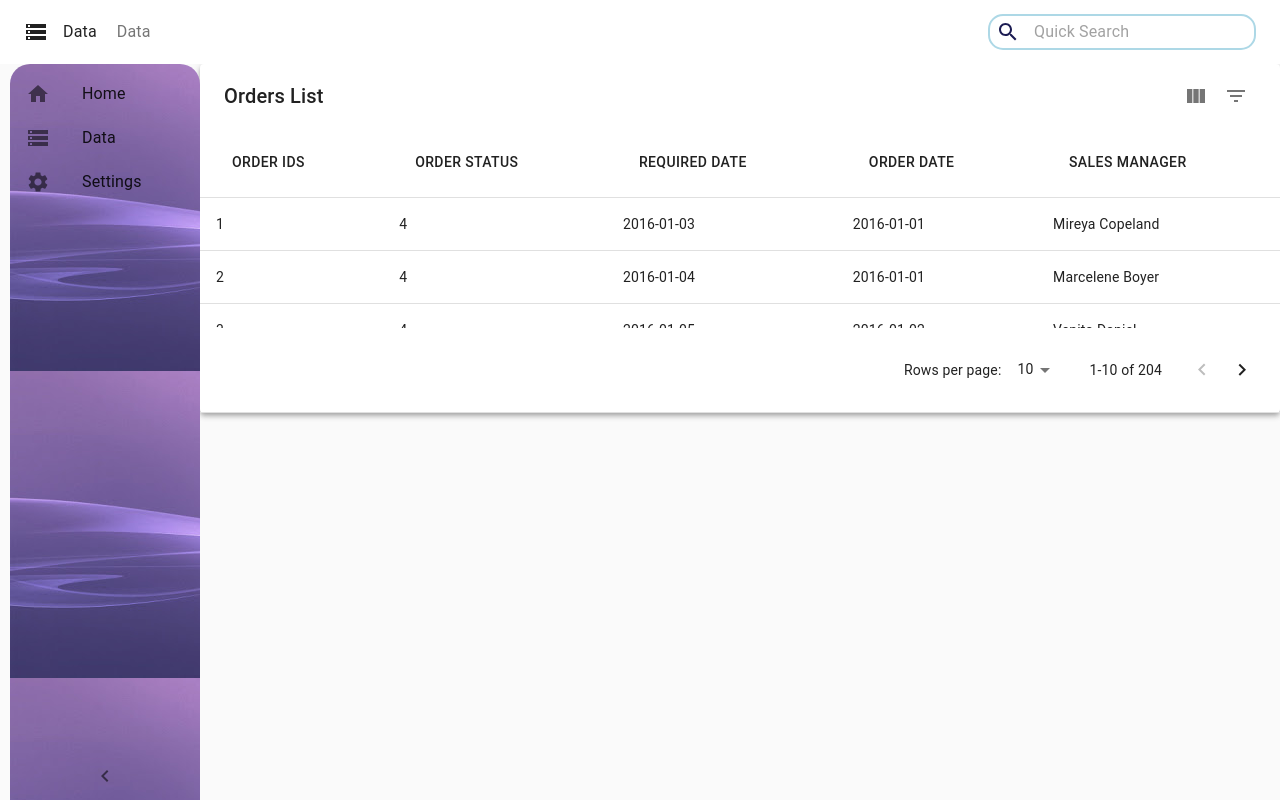
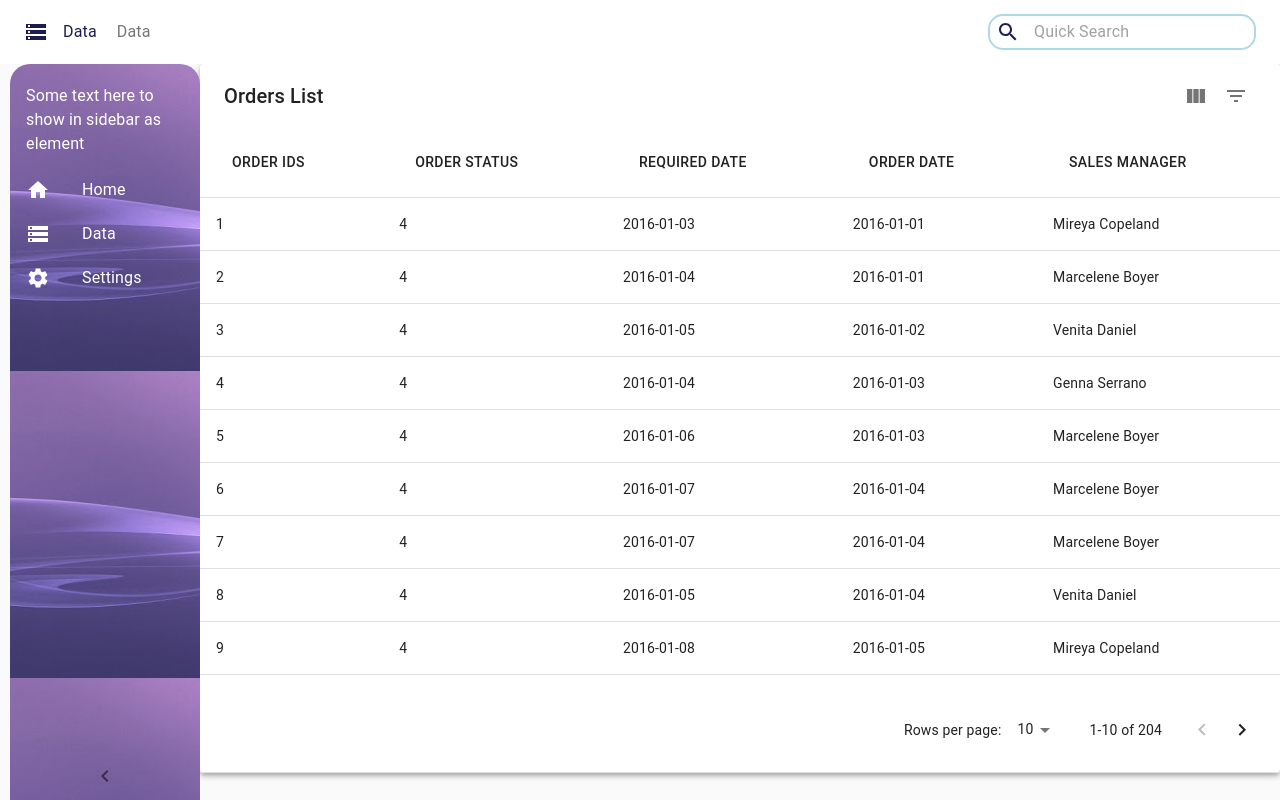
Before and after one commit to AliaksandrKaratchenia/React-App, a React (Create React App) app: page /data in a window 1280 px wide. Built offline with nearby package versions, Linux system fonts and the light colour scheme; data requests are answered from the project's data file.

Commit message:
add order details component and edit drawer

```diff
--- a/src/App.scss
+++ b/src/App.scss
@@ -1,6 +1,9 @@
+@import "../src/styles/styles.scss";
+
 .root {
   display: flex;
-  height: 100vh;
+  height: 100%;
+  color: $main-color;
 
   .content {
     flex-grow: 1;
--- a/src/components/Data/Data.tsx
+++ b/src/components/Data/Data.tsx
@@ -1,24 +1,17 @@
 import React, { useEffect, useState } from "react";
 import { useDispatch, useSelector } from "react-redux";
-import { IOrderItem, ApiStatus, SwipeableDrawerCollapseDirection } from "../../store/models";
+import { IOrderItem, ApiStatus } from "../../store/models";
 import { IState } from "../../store/reducers";
 import { CircularProgress, Typography } from '@material-ui/core';
-import { ColDef, RowData, SelectionChangeParams } from '@material-ui/data-grid';
-import DataGridWrapper from "../DataGrid/DataGridWrapper";
-import { openSwipeableDrawer } from "../../store/actions/swipeableDrawerActions";
 import { loadOrders } from "../../store/actions/orderActions";
-import MUIDataTable, { MUIDataTableColumn, MUIDataTableColumnDef, MUIDataTableOptions } from "mui-datatables";
+import MUIDataTable, { MUIDataTableColumn, MUIDataTableOptions } from "mui-datatables";
+import SwipeableTemporaryDrawer, { SwipeableDrawerCollapseDirection } from "../SwipeableDrawer/SwipeableDrawer";
+import OrderDetails from "./OrderDetails/OrderDetails";
 
-// const columns: ColDef[] = [
-//   { field: 'id', hide: true, headerName: 'Order ids', type: 'number' },
-//   { field: 'order_status', headerName: 'Order status', type: 'number' },
-//   { field: 'order_date', headerName: 'Order date', type: 'date' },
-//   { field: 'shipped_date', hide: true, headerName: 'Shipped date', type: 'date' },
-//   { field: 'sales_manager', headerName: 'Sales manager', type: 'string' },
-//   { field: 'customer_name', hide: true, headerName: 'Customer name', type: 'string' },
-//   { field: 'email', hide: true, headerName: 'Customer Email', type: 'string' },
-//   { field: 'address', hide: true, headerName: 'Customer Address', type: 'string' }
-// ];
+interface ISelectedRow {
+  index: number,
+  dataIndex: number
+}
 
 const columns: MUIDataTableColumn[] = [
   {
@@ -70,6 +63,14 @@ const columns: MUIDataTableColumn[] = [
     }
   }];
 
+
+
+const Data: React.FC = () => {
+  const orders = useSelector<IState, IOrderItem[]>(state => state.orders.orders);
+  const loadingStatus = useSelector<IState, ApiStatus>(state => state.orders.loadingStatus);
+  const dispatch = useDispatch();
+  const [selection, setSelection] = useState<IOrderItem>();
+  const [detailsOpen, setDetailsOpen] = useState(false);
   const options: MUIDataTableOptions = {
     fixedHeader: true,
     filter: true,
@@ -83,44 +84,32 @@ const options: MUIDataTableOptions = {
     selectableRowsOnClick: true,
     selectableRowsHideCheckboxes: true,
     selectToolbarPlacement: 'none',
-  tableBodyMaxHeight: '200px'
+    tableBodyMaxHeight: '70vh',
+    onRowSelectionChange: (currentRowsSelected: ISelectedRow[]) => {
+      const selectedOrder = orders[currentRowsSelected[0].dataIndex];
+      setSelection(selectedOrder);
+      setDetailsOpen(true);
+    }
   };
 
-
-const Data: React.FC = () => {
-  const orders = useSelector<IState, IOrderItem[]>(state => state.orders.orders);
-  const loadingStatus = useSelector<IState, ApiStatus>(state => state.orders.loadingStatus);
-  const dispatch = useDispatch();
+  const handleDetailsClose = () => {
+    setDetailsOpen(false);
+  }
 
   useEffect(() => {
     dispatch(loadOrders());
   }, []);
 
-  // const handleSelectionChange = (param: SelectionChangeParams) => {
-  //   const order = param.rows[0] as IOrderItem;
-  //   if (order) {
-  //     const jsxEl = (
-  //       <div>
-  //         <h1>Any title here</h1>
-  //         <p>{order.customer_name}</p>
-  //         <p>{order.address}</p>
-  //         <p>{order.sales_manager}</p>
-  //       </div>
-  //     );
-  //     dispatch(openSwipeableDrawer({
-  //       collapse_direction: SwipeableDrawerCollapseDirection.RIGHT,
-  //       content: jsxEl
-  //     }));
-  //   }
-  // };
-
   return (
     <div>
       {loadingStatus === ApiStatus.LOADING && <CircularProgress />}
 
-      {loadingStatus === ApiStatus.FAILED && <Typography color="error">Failed to load todos</Typography>}
+      {loadingStatus === ApiStatus.FAILED && <Typography color="error">Failed to load orders</Typography>}
 
       {loadingStatus === ApiStatus.LOADED && <MUIDataTable title={"Orders List"} data={orders} columns={columns} options={options} />}
+      <SwipeableTemporaryDrawer collapseDirection={SwipeableDrawerCollapseDirection.RIGHT} open={detailsOpen} onClose={handleDetailsClose}>
+        {selection && <OrderDetails order={selection} />}
+      </SwipeableTemporaryDrawer>
     </div>
   );
 };
--- /dev/null
+++ b/src/components/Data/OrderDetails/OrderDetails.tsx
@@ -0,0 +1,19 @@
+import React from "react";
+import { IOrderItem } from "../../../store/models";
+
+interface IOrderDetailsProps {
+  order: IOrderItem
+}
+
+const OrderDetails: React.FC<IOrderDetailsProps> = ({ order }) => {
+    return (
+        <div>
+            <h1>Any title here</h1>
+            <p>{order.customer_name}</p>
+            <p>{order.address}</p>
+            <p>{order.sales_manager}</p>
+        </div>
+    );
+};
+
+export default OrderDetails;
--- a/src/components/SideBar/SideBar.scss
+++ b/src/components/SideBar/SideBar.scss
@@ -23,6 +23,15 @@ $border-radius: 20px;
     height: 100%;
     border-radius: $border-radius $border-radius 0 0;
     background: url('/sidebar_background.jpg');
+    color: white;
+
+    .MuiListItemIcon-root {
+      color: white;
+    }
+
+    .text-item {
+      white-space: normal;
+    }
 
     .menu-item {
       border-radius: $border-radius;
@@ -36,6 +45,11 @@ $border-radius: 20px;
 
       &:hover {
         background-color: white;
+        color: $main-color;
+
+        .MuiListItemIcon-root {
+          color: $main-color;
+        }
       }
     }
   }
--- a/src/components/SideBar/SideBar.tsx
+++ b/src/components/SideBar/SideBar.tsx
@@ -1,4 +1,4 @@
-import React, { useState } from "react";
+import React, { CSSProperties, useState } from "react";
 import Drawer from "@material-ui/core/Drawer";
 import List from "@material-ui/core/List";
 import IconButton from "@material-ui/core/IconButton";
@@ -12,9 +12,11 @@ import StorageIcon from "@material-ui/icons/Storage";
 import SettingsIcon from "@material-ui/icons/Settings";
 import { Link } from "react-router-dom";
 import { Toolbar } from "@material-ui/core";
+import BeachAccessIcon from '@material-ui/icons/BeachAccess';
 import classNames from "classnames";
 import "./SideBar.scss";
 
+const anyText = "Some text here to show in sidebar as element";
 export interface ISidebarItem {
   text: string,
   icon: JSX.Element,
@@ -59,6 +61,9 @@ const SideBar: React.FC = () => {
       <Toolbar />
       <div className="sidebar-container">
         <List>
+          <ListItem className="text-item">
+            {open ? <ListItemText primary={anyText} /> : <ListItemIcon><BeachAccessIcon fontSize="large" /></ListItemIcon>}
+          </ListItem>
           {itemsList.map(item => (
             <ListItem className="menu-item" key={item.text} button component={Link} to={item.path}>
               <ListItemIcon>{item.icon}</ListItemIcon>
@@ -67,7 +72,7 @@ const SideBar: React.FC = () => {
           ))}
         </List>
         <IconButton
-          onClick={() => setOpen(!open)}>
+          onClick={() => setOpen(prev => !prev)}>
           {open ? <ChevronLeftIcon /> : <ChevronRightIcon />}
         </IconButton>
       </div>
--- a/src/components/SwipeableDrawer/SwipeableDrawer.tsx
+++ b/src/components/SwipeableDrawer/SwipeableDrawer.tsx
@@ -1,44 +1,37 @@
-import React, { useState } from 'react';
+import React from 'react';
 import SwipeableDrawer from '@material-ui/core/SwipeableDrawer';
-import Button from '@material-ui/core/Button';
-import { ISwipeableDrawerModel } from '../../store/models';
-import { useDispatch, useSelector } from 'react-redux';
-import { IState } from '../../store/reducers';
-import { closeSwipeableDrawer } from '../../store/actions/swipeableDrawerActions';
+import { IconButton } from '@material-ui/core';
+import CloseIcon from '@material-ui/icons/Close';
 
-const SwipeableTemporaryDrawer: React.FC = () => {
-    const swipeableDrawer = useSelector<IState, ISwipeableDrawerModel | undefined>(state => state.swipeableDrawer?.openDrawer);
-    const dispatch = useDispatch();
-
-    const closeDrawer = () => (
-        event: React.KeyboardEvent | React.MouseEvent,
-    ) => {
-        if (
-            event &&
-            event.type === 'keydown' &&
-            ((event as React.KeyboardEvent).key === 'Tab' ||
-                (event as React.KeyboardEvent).key === 'Shift')
-        ) {
-            return;
+export enum SwipeableDrawerCollapseDirection {
+    TOP = "top",
+    BOTTOM = "bottom",
+    LEFT = "left",
+    RIGHT = "right"
 }
 
-        dispatch(closeSwipeableDrawer());
-    };
+interface SwipeableTemporaryDrawerProps {
+    collapseDirection: SwipeableDrawerCollapseDirection,
+    open: boolean,
+    onClose: () => void
+}
 
+const SwipeableTemporaryDrawer: React.FC<SwipeableTemporaryDrawerProps> = ({ collapseDirection, open, onClose, children }) => {
     return (
         <>
-            {swipeableDrawer &&
             <SwipeableDrawer
-                    anchor={swipeableDrawer.collapse_direction}
-                    open={true}
+                anchor={collapseDirection}
+                open={open}
                 onOpen={() => { }}
                 onClose={() => { }}
             >
                 <div>
-                        <Button onClick={closeDrawer()}>Close</Button>
-                        {swipeableDrawer.content}
+                    <IconButton onClick={onClose}>
+                        <CloseIcon />
+                    </IconButton>
+                    {children}
                 </div>
-                </SwipeableDrawer>}
+            </SwipeableDrawer>
         </>
     );
 }
--- a/src/store/models.ts
+++ b/src/store/models.ts
@@ -10,18 +10,6 @@ export interface IOrderItem {
   address: string;
 }
 
-export interface ISwipeableDrawerModel {
-  collapse_direction: SwipeableDrawerCollapseDirection;
-  content: JSX.Element;
-}
-
-export enum SwipeableDrawerCollapseDirection {
-  TOP = "top",
-  BOTTOM = "bottom",
-  LEFT = "left",
-  RIGHT = "right"
-}
-
 export enum ApiStatus {
   LOADING = "loading",
   LOADED = "loaded",
--- a/src/store/reducers/index.ts
+++ b/src/store/reducers/index.ts
@@ -1,18 +1,14 @@
 import { combineReducers } from "redux";
 import ordersReducer, { IOrderState, initialOrderState } from "./orderReducer";
-import swipeableDrawerReducer, { initialSwipeableDrawerState, ISwipeableDrawerState } from "./swipeableDrawerReducer";
 
 export interface IState {
   orders: IOrderState;
-  swipeableDrawer: ISwipeableDrawerState;
 }
 
 export const initialState: IState = {
-  orders: initialOrderState,
-  swipeableDrawer: initialSwipeableDrawerState
+  orders: initialOrderState
 };
 
 export default combineReducers({
-  orders: ordersReducer,
-  swipeableDrawer: swipeableDrawerReducer
+  orders: ordersReducer
 });
--- a/src/store/reducers/swipeableDrawerReducer.ts
+++ /dev/null
@@ -1,28 +0,0 @@
-import produce from "immer";
-import { ISwipeableDrawerModel } from "../models";
-import { SwipeableDrawerAction, SwipeableDrawerActionTypes } from "../actions/swipeableDrawerActions";
-
-export const initialSwipeableDrawerState: ISwipeableDrawerState = {
-  openDrawer: undefined
-};
-
-export default function swipeableDrawerReducer(
-  state: ISwipeableDrawerState = initialSwipeableDrawerState,
-  action: SwipeableDrawerAction
-): ISwipeableDrawerState {
-  return produce(state, (draft) => {
-    switch (action.type) {
-      case SwipeableDrawerActionTypes.OPEN_DRAWER:
-        draft.openDrawer = action.payload.drawer;
-        break;
-
-      case SwipeableDrawerActionTypes.CLOSE_DRAWER:
-        draft.openDrawer = undefined;
-        break;
-    }
-  });
-}
-
-export interface ISwipeableDrawerState {
-  openDrawer?: ISwipeableDrawerModel;
-}
```
Also changed, not shown: src/store/actions/swipeableDrawerActions.ts (deleted, +0 -37 lines). Lines whose indentation alone changed are shown as unchanged.
